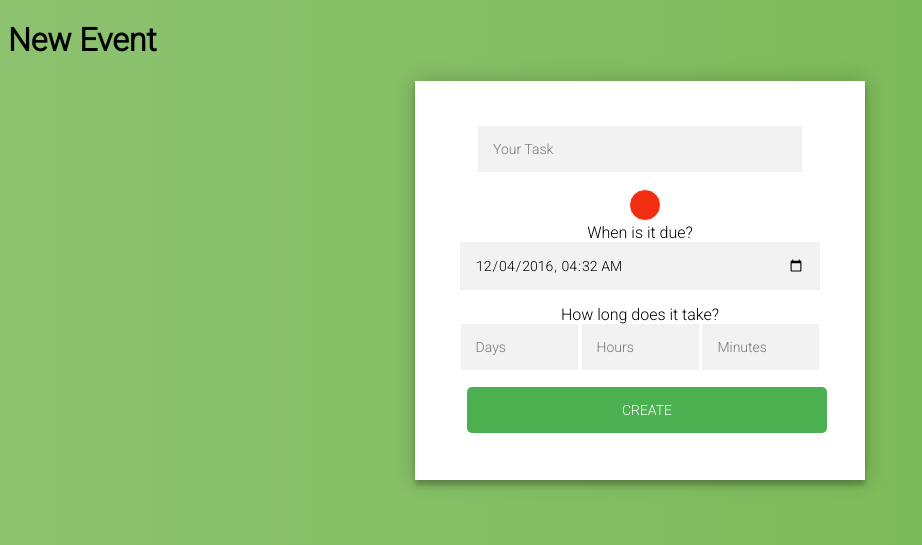
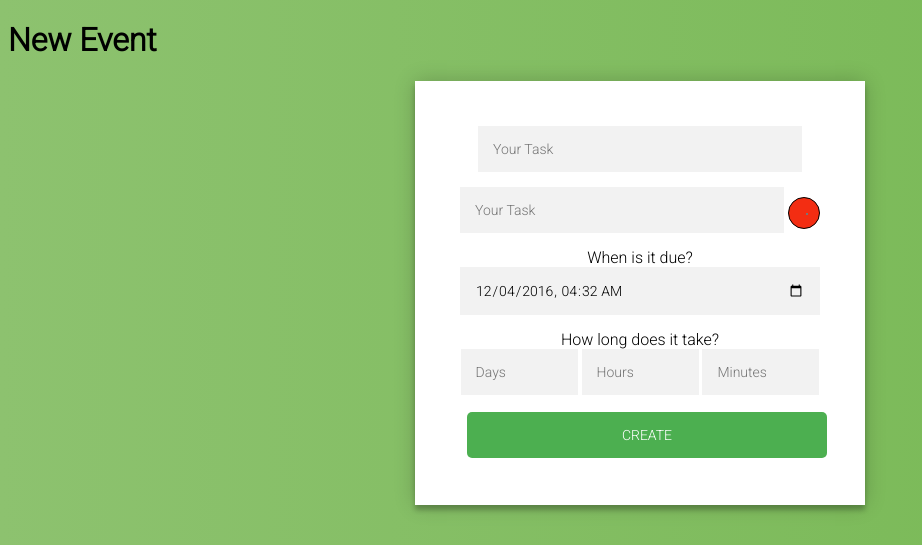
Before and after one commit to Complete-196/Complete, a Django app: page /CompleteApp/addNew/ in a window 1280 px wide. Shown: the top 545 px of the page, without its empty margins (0-922 px from the left). Run offline with Django 3.2, Linux system fonts and the light colour scheme; a user stored in the database is signed in; some libraries are stand-ins or nearby versions.

Commit message:
Update newEvent.html

```diff
--- a/CompleteApp/templates/newEvent.html
+++ b/CompleteApp/templates/newEvent.html
@@ -13,7 +13,8 @@
         <form method="post" action="."> {% csrf_token %}
         {{ form.title.errors }}
         <input type="text" style="width:90%;" name="title" placeholder="Your Task"/>
-        <button name="color" style="background-color: #F32D12; border: solid 1px; border-radius:50%; width: 14px; height: 14px"></button></br>
+        <input type="text" style="width:90%;" name="title" placeholder="Your Task"/>
+        <input type="color" id="myColor" value="#ff0080" style="background-color: #F32D12; border: solid 1px; border-radius:50%; width: 14px; height: 14px">
         <label>When is it due?</label><input type="datetime-local" name="due" max="9999-12-30T23:59" id="due" value=''/>
             </br>
             {{ form.duration.errors }}
```
